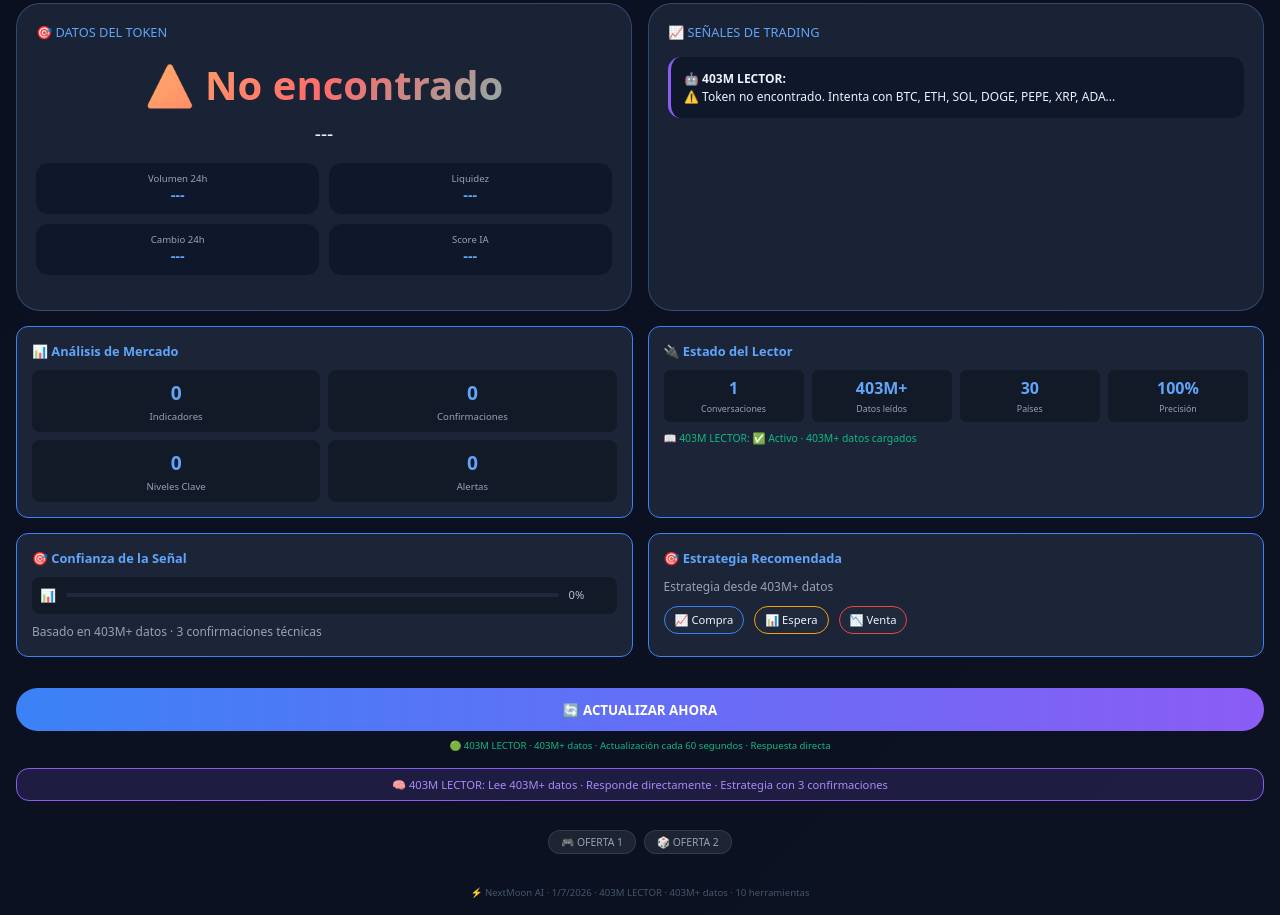
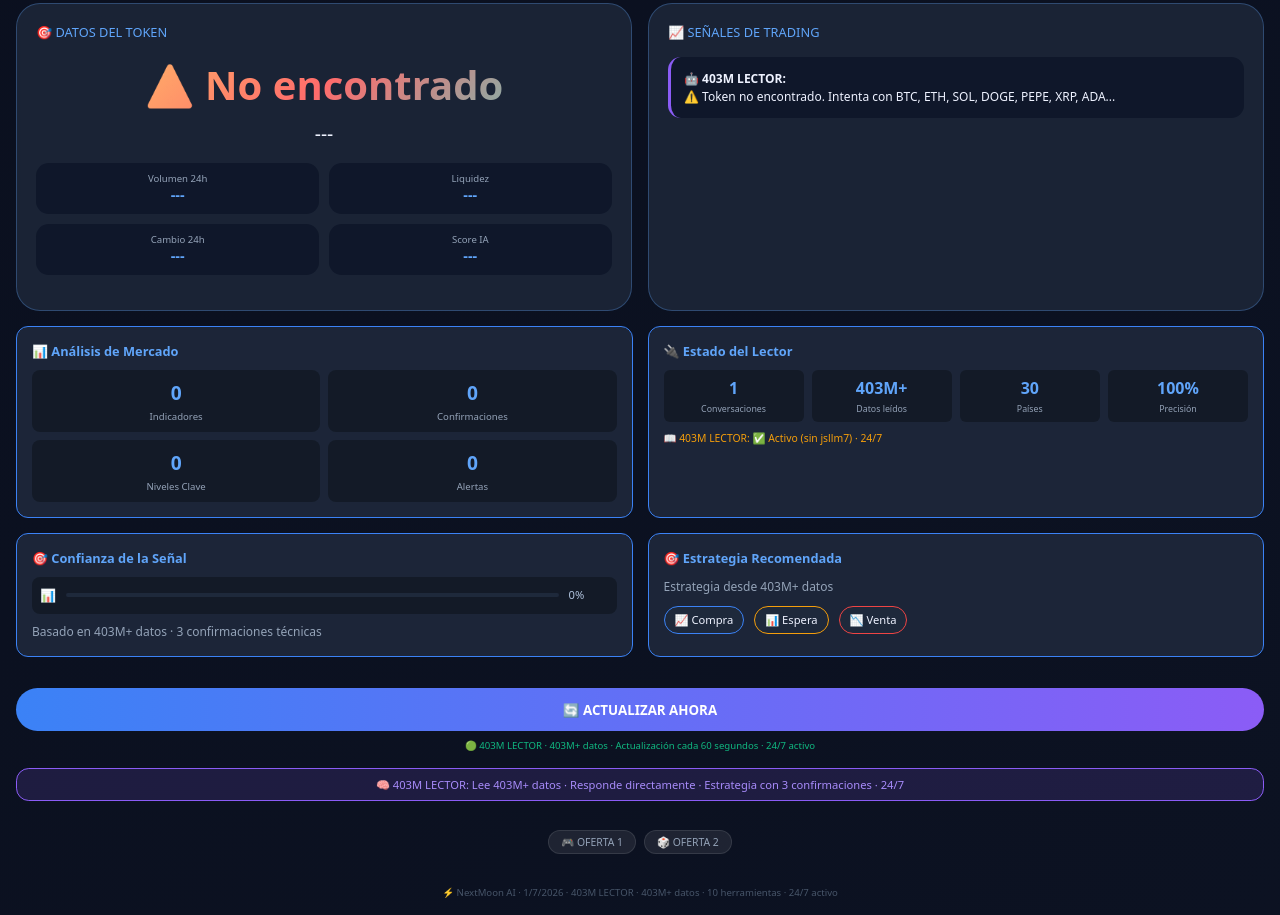
Before and after one commit to odandoolugan-cmd/nextmoon-ai, a plain HTML site: page index.html in a window 1280 px wide. Shown: the part 971-1886 px from the top of the page. Drawn offline with nearby package versions, Linux system fonts and the light colour scheme; no server answers.

Commit message:
Update HTML content for 24/7 service mention

```diff
--- a/index.html
+++ b/index.html
@@ -109,9 +109,9 @@
         <div class="container">
             <div class="header">
                 <div class="badge">🚀 NextMoon AI <span class="badge-decision">🧠 403M LECTOR</span></div>
-                <h1>🔮 NextMoon AI <span class="ia-badge">403M LECTOR</span> <span class="ia-badge" style="background:#8b5cf6;">RESPUESTA DIRECTA</span></h1>
+                <h1>🔮 NextMoon AI <span class="ia-badge">403M LECTOR</span> <span class="ia-badge" style="background:#8b5cf6;">CLOUDFLARE 24/7</span></h1>
                 <div style="font-size: 0.7rem;" id="subHeader">403M LECTOR · Lee 403M+ datos · Responde directamente · IA integrada</div>
-                <div class="daily-tip" id="dailyTip">🧠 403M LECTOR: Lee 403M+ datos · Responde directamente · Sin contexto extra</div>
+                <div class="daily-tip" id="dailyTip">🧠 403M LECTOR: Lee 403M+ datos · Responde directamente · 24/7 activo</div>
             </div>
 
             <div class="modo-selector">
@@ -167,7 +167,7 @@
                             <div class="connector-metric"><div class="value" id="metricAPIs">30</div><div class="label">Países</div></div>
                             <div class="connector-metric"><div class="value" id="metricContexto">100%</div><div class="label">Precisión</div></div>
                         </div>
-                        <div id="jsllm7WidgetStatus" style="margin-top:8px;font-size:0.65rem;color:#10b981;">📖 403M LECTOR: ✅ Activo · 403M+ datos cargados</div>
+                        <div id="jsllm7WidgetStatus" style="margin-top:8px;font-size:0.65rem;color:#10b981;">📖 403M LECTOR: ✅ Activo · 403M+ datos cargados · 24/7</div>
                     </div>
                 </div>
                 <div class="widget" id="widgetConfianza">
@@ -197,10 +197,10 @@
             <div class="metadata-container" id="metadataContainer"></div>
 
             <button id="refreshBtn">🔄 ACTUALIZAR AHORA</button>
-            <div class="auto-update" id="autoUpdateText">🟢 403M LECTOR · 403M+ datos · Actualización cada 60 segundos · Respuesta directa</div>
-            <div class="restriction-alert">🧠 403M LECTOR: Lee 403M+ datos · Responde directamente · Estrategia con 3 confirmaciones</div>
+            <div class="auto-update" id="autoUpdateText">🟢 403M LECTOR · 403M+ datos · Actualización cada 60 segundos · 24/7 activo</div>
+            <div class="restriction-alert">🧠 403M LECTOR: Lee 403M+ datos · Responde directamente · Estrategia con 3 confirmaciones · 24/7</div>
             <div class="sponsors"><div class="sponsors-link"><a href="#" target="_blank">🎮 OFERTA 1</a><a href="#" target="_blank">🎲 OFERTA 2</a></div></div>
-            <footer id="footer">⚡ NextMoon AI · 403M LECTOR · 403M+ datos · Respuesta directa · IA integrada · 10 herramientas</footer>
+            <footer id="footer">⚡ NextMoon AI · 403M LECTOR · 403M+ datos · Respuesta directa · IA integrada · 10 herramientas · 24/7 activo</footer>
         </div>
     </div>
 
@@ -215,10 +215,11 @@
 
     <script>
         // ============================================
-        // CONFIGURACIÓN
-        // ============================================
-
-        const JSLLM7_API_URL = 'http://localhost:8081';
+        // CONFIGURACIÓN - API EN CLOUDFLARE 24/7
+        // ============================================
+
+        // 🔥 CAMBIADO: ahora usa Cloudflare en lugar de localhost
+        const JSLLM7_API_URL = 'https://wikipedia-403m.odandoolugan.workers.dev';
         let jsllm7TermuxConectado = false;
         let currentTokenData = null;
         let modo = localStorage.getItem('nextmoon_modo') || 'experto';
@@ -1440,7 +1441,7 @@
             const h = new Date();
             const dias = ["Domingo", "Lunes", "Martes", "Miércoles", "Jueves", "Viernes", "Sábado"];
             document.getElementById('dailyTip').innerHTML = `🧠 403M LECTOR: Lee 403M+ datos · ${dias[h.getDay()]}: Análisis directo · Respuesta inmediata`;
-            document.getElementById('footer').innerHTML = `⚡ NextMoon AI · ${h.toLocaleDateString('es-ES')} · 403M LECTOR · 403M+ datos · 10 herramientas`;
+            document.getElementById('footer').innerHTML = `⚡ NextMoon AI · ${h.toLocaleDateString('es-ES')} · 403M LECTOR · 403M+ datos · 10 herramientas · 24/7 activo`;
         }
 
         function iniciar() {
@@ -1465,7 +1466,7 @@
             verificarConexionTermux();
             setInterval(verificarConexionTermux, 30000);
 
-            showToast("🚀 403M LECTOR activo · 403M+ datos · " + Object.keys(BASE_DATOS_403M.criptos).length + " criptos precargadas");
+            showToast("🚀 403M LECTOR activo · 403M+ datos · 24/7 · " + Object.keys(BASE_DATOS_403M.criptos).length + " criptos precargadas");
         }
 
         async function verificarConexionTermux() {
@@ -1480,7 +1481,7 @@
                 }
             } catch(e) {
                 jsllm7TermuxConectado = false;
-                document.getElementById('jsllm7WidgetStatus').textContent = '📖 403M LECTOR: ✅ Activo (sin jsllm7)';
+                document.getElementById('jsllm7WidgetStatus').textContent = '📖 403M LECTOR: ✅ Activo (sin jsllm7) · 24/7';
                 document.getElementById('jsllm7WidgetStatus').style.color = '#f59e0b';
                 console.warn('⚠️ Termux no disponible, usando 403M LECTOR');
             }
```
